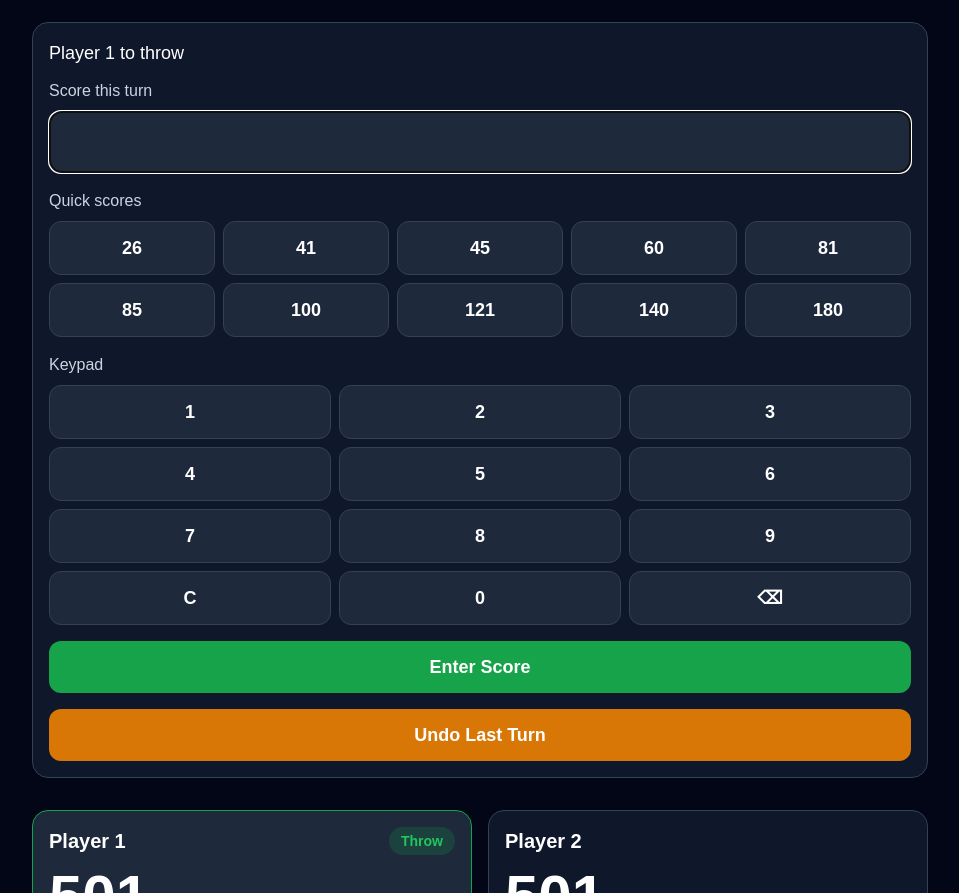
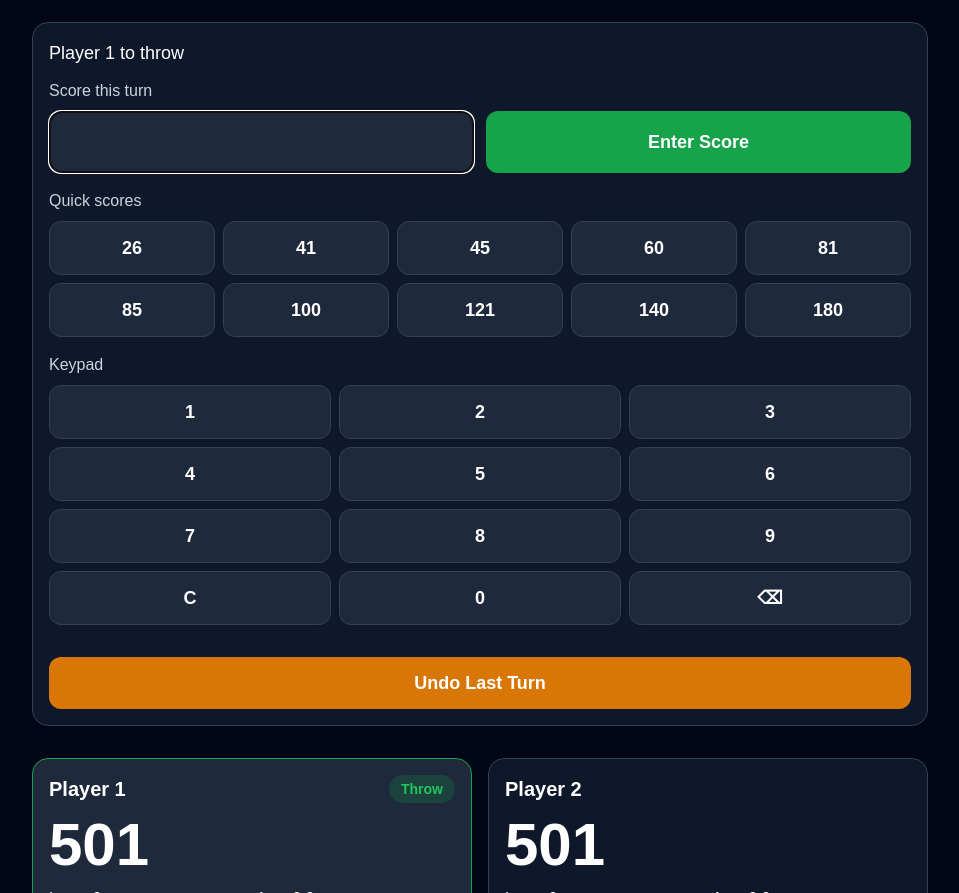
Before and after one commit to bclark303/dart-scorekeeper, a Next.js app: page / in a window 1280 px wide. Shown: the part 356-1249 px from the top of the page, without its empty margins (160-1119 px from the left). Built offline with nearby package versions, Linux system fonts and the light colour scheme.

Commit message:
Make score input and submit button share row equally

```diff
--- a/components/ScoreEntry.tsx
+++ b/components/ScoreEntry.tsx
@@ -179,8 +179,9 @@ export function ScoreEntry({
                   Score this turn
                 </label>
 
+                <div className="mb-4 grid grid-cols-2 gap-3">
                   <input
-                  className={`w-full rounded-xl bg-[var(--color-panel-soft)] border border-[var(--color-panel-border)] mb-4 ${
+                    className={`w-full rounded-xl bg-[var(--color-panel-soft)] border border-[var(--color-panel-border)] text-center ${
                       compact ? "p-3 text-3xl" : "p-4 text-3xl"
                     }`}
                     value={scoreInput}
@@ -193,6 +194,16 @@ export function ScoreEntry({
                     inputMode="numeric"
                     autoFocus
                   />
+
+                  <button
+                    onClick={submitScore}
+                    className={`rounded-xl bg-[var(--color-success)] hover:bg-[var(--color-success-hover)] font-bold whitespace-nowrap ${
+                      compact ? "px-5 py-3 text-lg" : "px-6 py-4 text-xl"
+                    }`}
+                  >
+                    Enter Score
+                  </button>
+                </div>
 
                 <div className="mb-4">
                   <div className="mb-2 text-[var(--color-text-muted)]">
@@ -257,15 +268,6 @@ export function ScoreEntry({
                     ))}
                   </div>
                 </div>
-
-                <button
-                  onClick={submitScore}
-                  className={`w-full rounded-xl bg-[var(--color-success)] hover:bg-[var(--color-success-hover)] font-bold ${
-                    compact ? "p-3 text-lg" : "p-4 text-xl"
-                  }`}
-                >
-                  Enter Score
-                </button>
               </>
             )}
           </>
```
Lines whose indentation alone changed are shown as unchanged.
